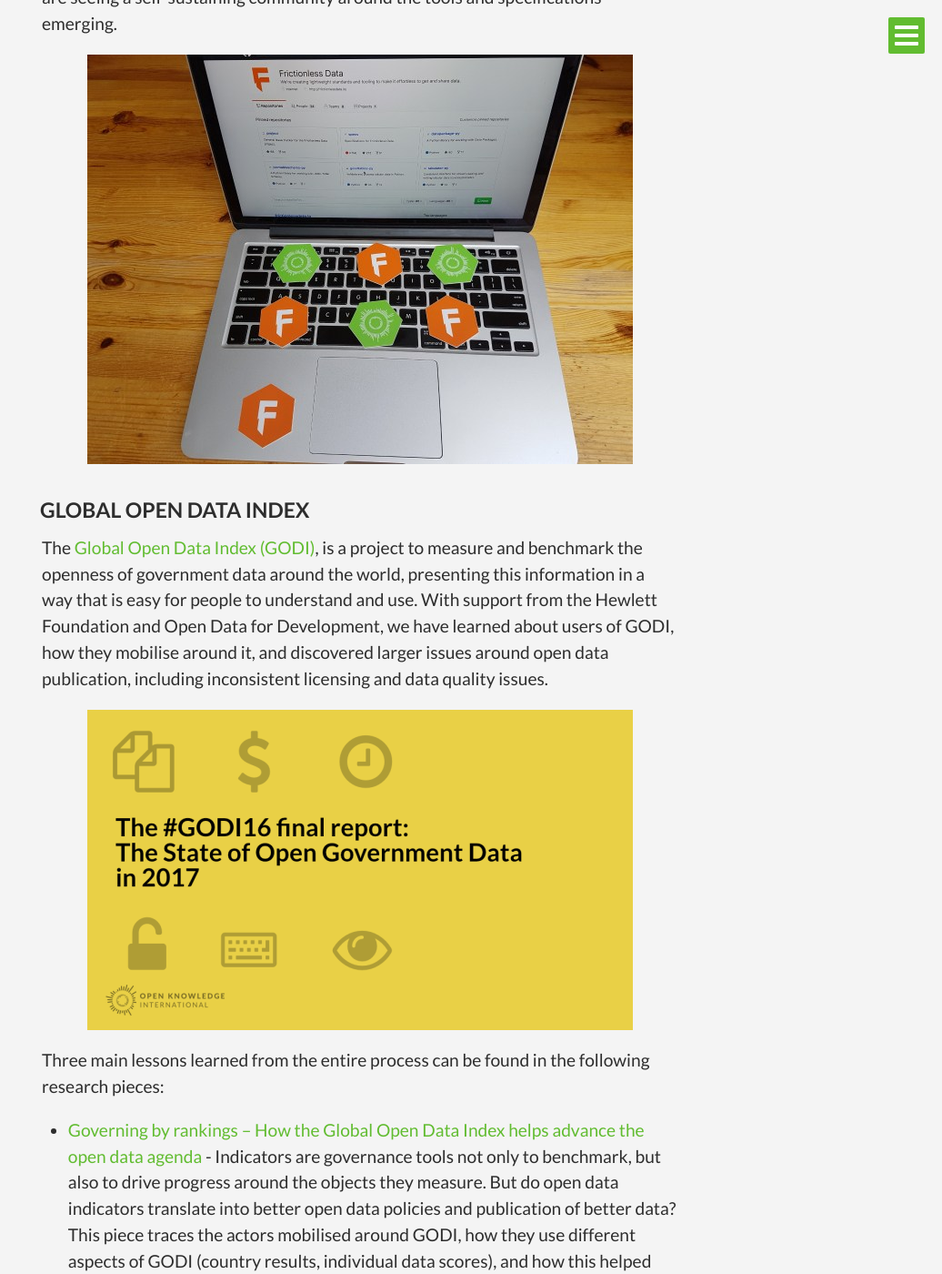
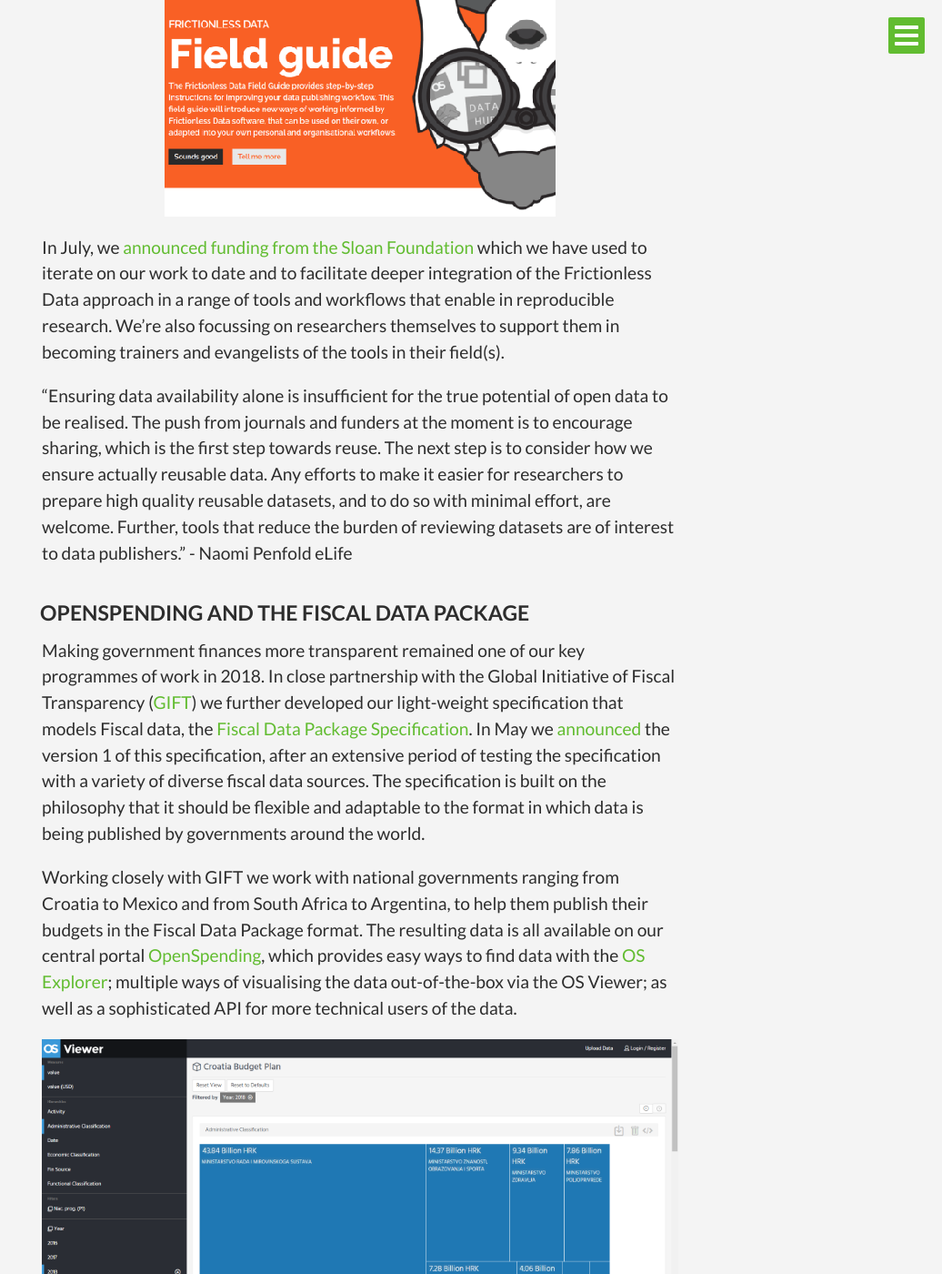
Before and after one commit to okfn/annual-report-2018, a Jekyll site: the page built from index.html, in a window 1280 px wide and 1400 px high, scrolled down 2525 px. Shown: the whole window at 91% size, without its empty margins (244-1280 px from the left). Built offline with Jekyll 4.4.1, drawn with Linux system fonts in a browser that asks for light colours; some web fonts are replaced; some of the changed text lies outside the part shown.

Commit message:
Update content.yml
added Frictionless Data and OpenSpending

```diff
--- a/_data/content.yml
+++ b/_data/content.yml
@@ -6,61 +6,33 @@
 
     In addition to the successful work outlined below, a key feature of this year for OKI has been making sure we are ready to face the challenges that 2019 brings. We are delighted to have appointmented our new CEO Catherine Stihler. Her history of work for the European Parliament on digital policy, prioritising the digital single market, digital skills, better accessibility of digital products for the disabled, as well as citizen online data protection and privacy, will be of great inspiration and value for our organisation in the years to come. Catherine is supported by a [refreshed Board](https://blog.okfn.org/2018/07/23/welcoming-our-new-open-knowledge-international-board/) with a huge breadth of skills and experience, a clarity of focus on our organisational competencies and a refreshed approach to building out opportunities which deliver on our mission through strong partnerships and exceptional delivery.
 
+    ![Highlights](img/intro.jpg)
+
 - section: Highlights from our projects
   text: |
     ### Frictionless Data
-    [Frictionless Data](http://frictionlessdata.io/) is a collection of lightweight specifications and tooling for effortless collection, sharing, and validation of data. After close to 10 years of iterative work on the specifications themselves, and over a year of fine-tuning, we were delighted this year to announce the release of the [Frictionless Data specifications](http://specs.frictionlessdata.io/) V1.0, including [Table Schema](http://specs.frictionlessdata.io/table-schema/) and [Data Package](http://specs.frictionlessdata.io/data-package/).  Through our Tool Fund we have been able to support the community building on this work to build a [robust set of pre-built tooling](https://github.com/frictionlessdata) in Python, R, Javascript, Ruby, Java, PHP, clojure, Julia, SPSS and Go.
+    With [Frictionless Data](http://frictionlessdata.io/), we focus specifically on reducing friction around discoverability, structure, standardisation and tooling. More generally, the technicalities around the preparation, validation and sharing of data - in ways that both enhance existing workflows and enable new ones - towards the express goal of minimising the gap between data and insight. We do this by creating [specifications](https://frictionlessdata.io/specs/) and [software](https://frictionlessdata.io/software/) that are primarily informed by reuse (of existing formats and standards), conceptual minimalism, and platform-agnostic interoperability.
 
     ![Frictionless Data](img/fd-logo.png)
 
-    Through the support of the Sloan Foundation we continued to explore the use of Data Packages in research and to this end we have completed [pilots](https://frictionlessdata.io/articles/) demonstrating our approach in real-world situations with partners including the [UK Data Service](https://frictionlessdata.io/articles/ukds/), [eLIfe](https://frictionlessdata.io/articles/elife/) and the [Western Pennsylvania Regional Data Centre](https://frictionlessdata.io/articles/university-of-pittsburgh/), amongst others. In addition to this we have been excited to see the approach picked up by other organisations which we have documented in a series of [case studies](https://frictionlessdata.io/articles/).
+    In March we published the [Frictionless Data Field Guide](https://frictionlessdata.io/field-guide/) providing step-by-step instructions for improving data publishing workflows. The field guide introduces new ways of working informed by the Frictionless Data suite of software that data publishers can use independently, or adapt into existing personal and organisational workflows.
 
-    2017 saw the launch of [datahub.io](http://datahub.io/), built with our partner Datopian, as a place to find, share and publish high quality data online as data packages. Part of this work included work to update our ‘Core’ datasets.
+     ![Field guide](img/Fieldguide.png)
 
-    [Csv,conf,v3](https://csvconf.com/) in Portland Oregon, was yet again a highlight of the year and brought together data makers/doers/hackers from various backgrounds to share knowledge and stories about data. The event was co-organised by the Frictionless Data team and included presentations from several people and facilitation of "Data Tables", an event to showcase and workshop approaches and technology for working with tabular data.
+    In July, we [announced funding from the Sloan Foundation](https://blog.okfn.org/2018/07/12/sloan-foundation-funds-frictionless-data-for-reproducible-research/) which we have used to iterate on our work to date and to facilitate deeper integration of the Frictionless Data approach in a range of tools and workflows that enable in reproducible research. We’re also focussing on researchers themselves to support them in becoming trainers and evangelists of the tools in their field(s).
 
-    We have began work on a project funded by the Open Data Institute to create a data publication toolkit which will be specifically targeted at both technical and non-technical users of data, within the public sector, businesses, and the data community.
+    “Ensuring data availability alone is insufficient for the true potential of open data to be realised. The push from journals and funders at the moment is to encourage sharing, which is the first step towards reuse. The next step is to consider how we ensure actually reusable data. Any efforts to make it easier for researchers to prepare high quality reusable datasets, and to do so with minimal effort, are welcome. Further, tools that reduce the burden of reviewing datasets are of interest to data publishers.” - Naomi Penfold eLife
 
-    We have been able to thoroughly review a set of documentation and guides written showing the benefit of our approach for a range of use cases. At the end of 2017, we are seeing a self-sustaining community around the tools and specifications emerging.
+    ### OpenSpending and the Fiscal Data Package
+    Making government finances more transparent remained one of our key programmes of work in 2018. In close partnership with the Global Initiative of Fiscal Transparency ([GIFT](http://fiscaltransparency.net/)) we further developed our light-weight specification that models Fiscal data, the [Fiscal Data Package Specification](https://github.com/frictionlessdata/specs/blob/master/specs/fiscal-data-package.md). In May we [announced](https://blog.okfn.org/2018/05/28/introducing-version-1-of-the-fiscal-data-package-specification/) the version 1 of this specification, after an extensive period of testing the specification with a variety of diverse fiscal data sources. The specification is built on the philosophy that it should be flexible and adaptable to the format in which data is being published by governments around the world.
 
-     ![Frictionless Data tools](img/FD_2.jpg)
+    Working closely with GIFT we work with national governments ranging from Croatia to Mexico and from South Africa to Argentina, to help them publish their budgets in the Fiscal Data Package format. The resulting data is all available on our central portal [OpenSpending](https://openspending.org/), which provides easy ways to find data with the [OS Explorer](https://openspending.org/s/); multiple ways of visualising the data out-of-the-box via the OS Viewer; as well as a sophisticated API for more technical users of the data.
 
-    ### Global Open Data Index
-    The [Global Open Data Index (GODI)](https://index.okfn.org/), is a project to measure and benchmark the openness of government data around the world, presenting this information in a way that is easy for people to understand and use. With support from the Hewlett Foundation and Open Data for Development, we have learned about users of GODI, how they mobilise around it, and discovered larger issues around open data publication, including inconsistent licensing and data quality issues.
+    ![OS viewer](img/fiscal.png)
 
-    ![GODI16](img/godi16.png)
+    Example visualisation on OpenSpending.org of Budget data from Croatia
 
-    Three main lessons learned from the entire process can be found in the following research pieces:
-
-    - [Governing by rankings – How the Global Open Data Index helps advance the open data agenda](https://blog.okfn.org/2017/11/29/new-report-governing-by-rankings-how-the-global-open-data-index-helps-advance-the-open-data-agenda/) - Indicators are governance tools not only to benchmark, but also to drive progress around the objects they measure. But do open data indicators translate into better open data policies and publication of better data? This piece traces the actors mobilised around GODI, how they use different aspects of GODI (country results, individual data scores), and how this helped drive progress around open data.
-    - [How do open data measurements help water advocates to advance their mission?](https://blog.okfn.org/2017/11/23/how-do-open-data-measurements-help-water-advocates-to-advance-their-mission/) - Open data measurements like GODI are useful for governments to assess their own performance. But how do different members of civil society perceive the usefulness of open data measurements for their mission? This user study describes how access to water advocates perceive the Global Open Data Index and what information an indicator should include to increase relevance for them.
-    - [The State of Open Government Data in 2017](https://blog.okfn.org/files/2017/06/FinalreportTheStateofOpenGovernmentDatain2017.pdf) - A synthesis of GODI results, summarising key issues for open data publication and outlining solutions for different interest groups.
-
-    ![GODI research report](img/research_godi.png)
-
-    Most of the lessons and the discussions during the process of making GODI happen are registered in the Open Knowledge Forum under the [Open Data Index 2016 topic](https://discuss.okfn.org/c/open-data-index/global-open-data-index-2016).
-    As a final step, we have decided to [re-evaluate](https://blog.okfn.org/2017/11/01/the-future-of-the-global-open-data-index-assessing-the-possibilities/), along with the community, what is the best way to continue with the research around government open data publication.
-
-    ### Open Spending
-    [OpenSpending](https://openspending.org/) is a project to unlock public fiscal data by making it easy to upload budget data and visualise it. OpenSpending is a free, open and global platform to search, visualise and analyse fiscal data in the public sphere. In that regard, we are working closely with governments and civil society organisations to increase fiscal transparency around the globe.
-
-    ![OpenSpending](img/openspending.png)
-
-    **OpenSpending tool enhancements**
-
-    Thanks to our partnership with the Global Initiative of Fiscal Transparency (GIFT), our development team has made major enhancement on the OpenSpending Viewer, based on inputs of GIFT government partners. The iteration of the Fiscal Data Package as to its compatibility with other fiscal data standards, such as the Open Contracting data standard, is also on it's way. And since the OpenSpending community now more and more comprises government partners, we took to heart the requirements governmental agencies have when publishing their budget data on OpenSpending. Platform monitoring services are now available.
-
-    Also, as part of the GIFT partnership, we are now working with the Ministry of Finance of Colombia to use OpenSpending to publish it´s budget data, as well as with the Ministry of Finance of Guatemala was also interested in getting to know the OpenSpending tools better, and we led them through an upload session with their data. The Ministry of Finance of Burkina Faso is another possible trial partner to use OpenSpending.
-
-    **OpenBudgets.eu**
-
-    2017 saw the wrap-up of [openbudgets.eu](http://openbudgets.eu/), a 3-year Horizon 2020 project to upload, visualize, analyse public budget and spending data. In collaboration with eight other civil society and academic partners, the OpenSpending platform is now offered as part of the tool box component to make fiscal data more accessible and tangible. The different tools address [public bodies](http://openbudgets.eu/tools/#filter=.audience-administration), [journalists](http://openbudgets.eu/tools/#filter=.audience-journalism) and [data wranglers](http://openbudgets.eu/tools/#filter=.audience-data-wrangling) alike to upload and visualise budget data,  to explore new ways to gain insight and offer journalistic investigations into the realm of fiscal data.
-
-    ![OpenBudgets.eu](img/openbudgets-logo.jpg)
-
-    With the support of the **Adessium** fund and in collaboration with Open Knowledge Germany, we launched [subsidystories.eu](http://subsidystories.eu/), a platform that offers EU subsidy data. The platform intends to increase transparency of EU funds by unravelling how the European Structural Investment Funds are spent. Open Knowledge Germany followed up on this project by creating [storyhunt.de](http://openbudgets.eu/post/2017/07/07/storyhunt-workshops/), a series of workshops to support open data advocates and journalists to work with fiscal EU data.
-
-    ![Subsidystories](img/subsidystories.jpg)
+    In 2019 we will continue to work closely with both publishers and users of government budget and spending data. Please get in touch with us via [openspending-support@okfn.org](mailto:openspending-support@okfn.org) if you would like to learn more or discuss a potential collaboration.
 
     ### OpenTrials
     [OpenTrials](https://opentrials.net/) is a collaboration between Open Knowledge International and Dr Ben Goldacre from the University of Oxford’s Evidence-Based Medicine Data Lab. It aims to locate, match, and share all publicly accessible data and documents, on all trials conducted, on all medicines and other treatments, globally. Following the [beta launch](http://opentrials.net/2016/10/10/opentrials-launches-beta-version-today-at-the-world-health-summit/) at the end of 2016, OpenTrials finished Phase 1 funding in the spring of 2017 – this means that the team is having a break, with the project on hold until we secure Phase 2 funding. The OpenTrials search tools and API can be tested through [explorer.opentrials.net](http://explorer.opentrials.net): a summary of what we’ve built, events we’ve been involved in, some challenges and successes of the project so far and details on how to get involved can be found on [the OpenTrials blog](https://opentrials.net/2017/04/26/end-of-opentrials-phase-1/).
```
